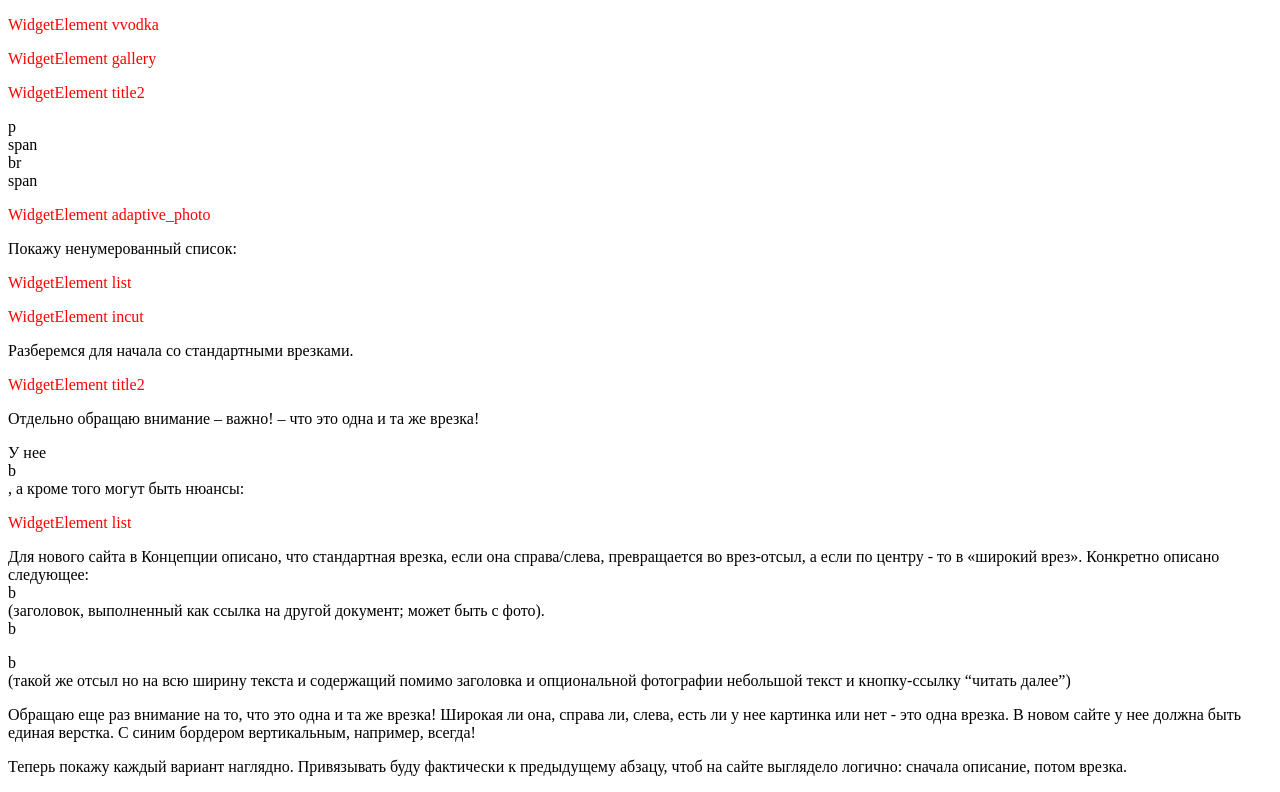
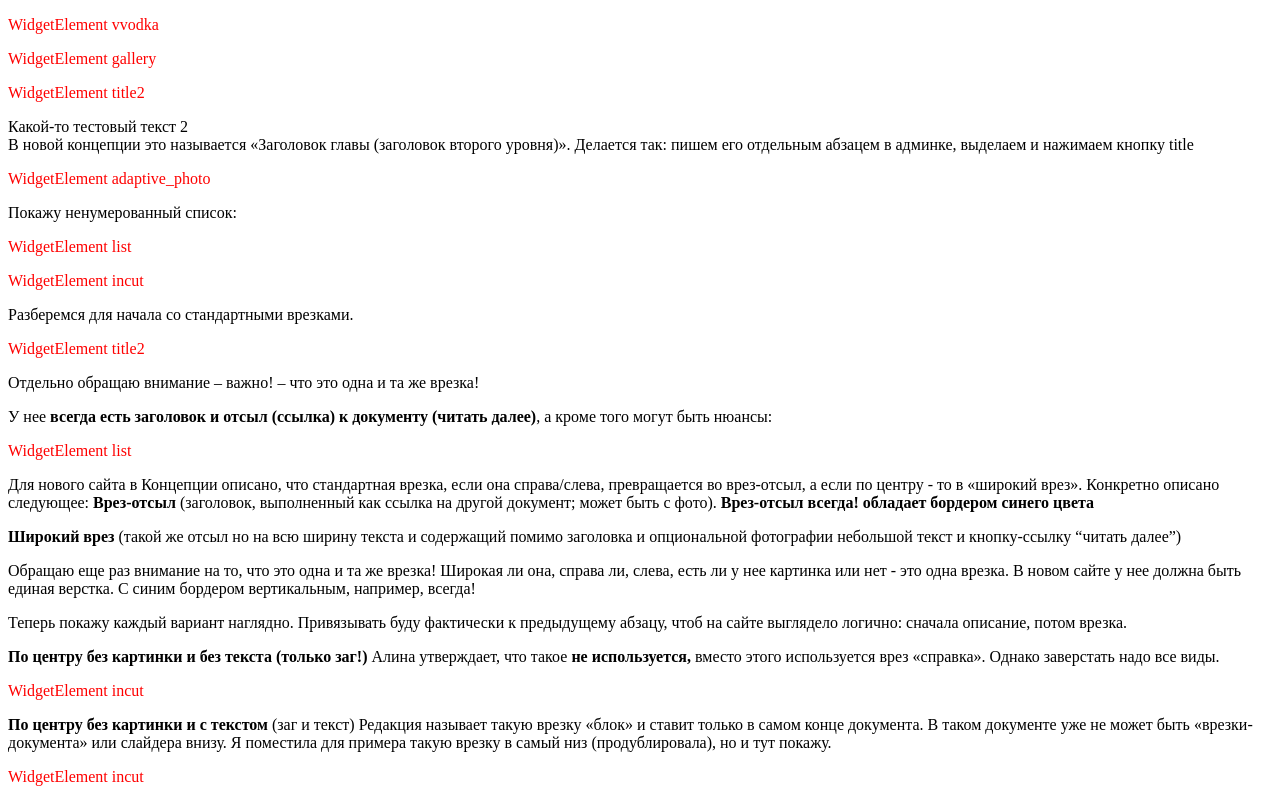
Before and after one commit to rootnick/nuxt-kommersant, a Nuxt app: page / in a window 1280 px wide. Shown: the top 792 px of the page. Built offline with nearby package versions, Linux system fonts and the light colour scheme.

Commit message:
feat: warning off

```diff
--- a/components/simpleText.vue
+++ b/components/simpleText.vue
@@ -5,8 +5,10 @@ import type { ArticleLong } from '~/static/types'
 export default Vue.extend({
   name: 'simpleText',
   render() {
-    // @ts-ignore:next-line
-    return this._v(this.text)
+    if (typeof this.text === 'string') {
+      // @ts-ignore:next-line
+      return this._v(this.text)
+    }
   },
   props: {
     text: {
--- a/components/tagComponent.vue
+++ b/components/tagComponent.vue
@@ -1,23 +1,63 @@
-<template>
-  <div>{{ tagName }}</div>
-</template>
 <script lang='ts'>
 import Vue from 'vue'
 import type { ArticleLong } from '~/static/types'
+import simpleText from '~/components/simpleText.vue'
+
+type tagName = Extract<ArticleLong.HTMLTagElement, 'tagName'>
+type attributes = Extract<ArticleLong.HTMLTagElement, 'attributes'>
+type children = Extract<ArticleLong.HTMLTagElement, 'children'>
 
 export default Vue.extend({
   name: 'tagComponent',
+  components: {
+    simpleText,
+  },
+  render: function (createElement, tagComponent) {
+    return createElement(
+      String(this.tagName),
+      // @ts-ignore:next-line
+      { attrs: { ...this.attributes } },
+      // @ts-ignore:next-line
+      this.renderChild(createElement, tagComponent)
+    )
+  },
+  methods: {
+    renderChild(h: any, tagComponent: any) {
+      let child
+      if (this.children && Array.isArray(this.children)) {
+        child = this.children.map((child) => {
+          if (!Array.isArray(child)) {
+            return h(simpleText, {
+              props: { text: child },
+            })
+          } else {
+            return h(tagComponent(), {
+              props: {
+                // @ts-ignore:next-line
+                tagName: String(child.tagName),
+                // @ts-ignore:next-line
+                attributes: child.attributes,
+                // @ts-ignore:next-line
+                children: child.children,
+              },
+            })
+          }
+        })
+      }
+      return child
+    },
+  },
   props: {
     tagName: {
-      type: String as Extract<ArticleLong.HTMLTagElement, 'tagName'>,
+      type: String as tagName,
       required: true,
     },
     attributes: {
-      type: Object as Extract<ArticleLong.HTMLTagElement, 'attributes'>,
+      type: Object as attributes,
       required: false,
     },
     children: {
-      type: Array as Extract<ArticleLong.HTMLTagElement, 'children'>,
+      type: Array as children,
       required: false,
     },
   },
```
